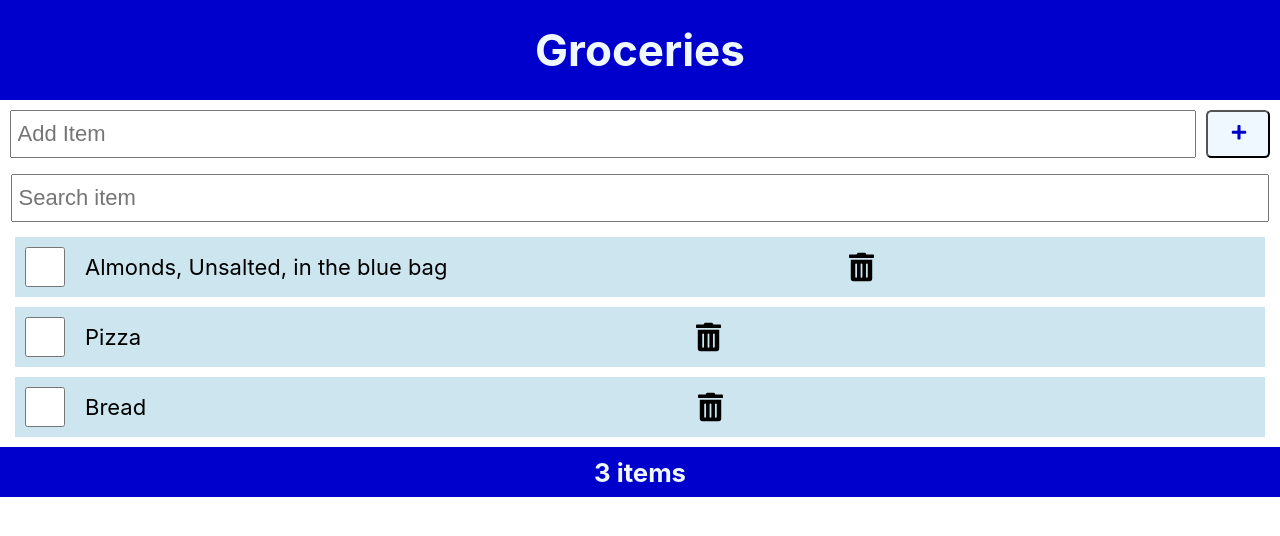
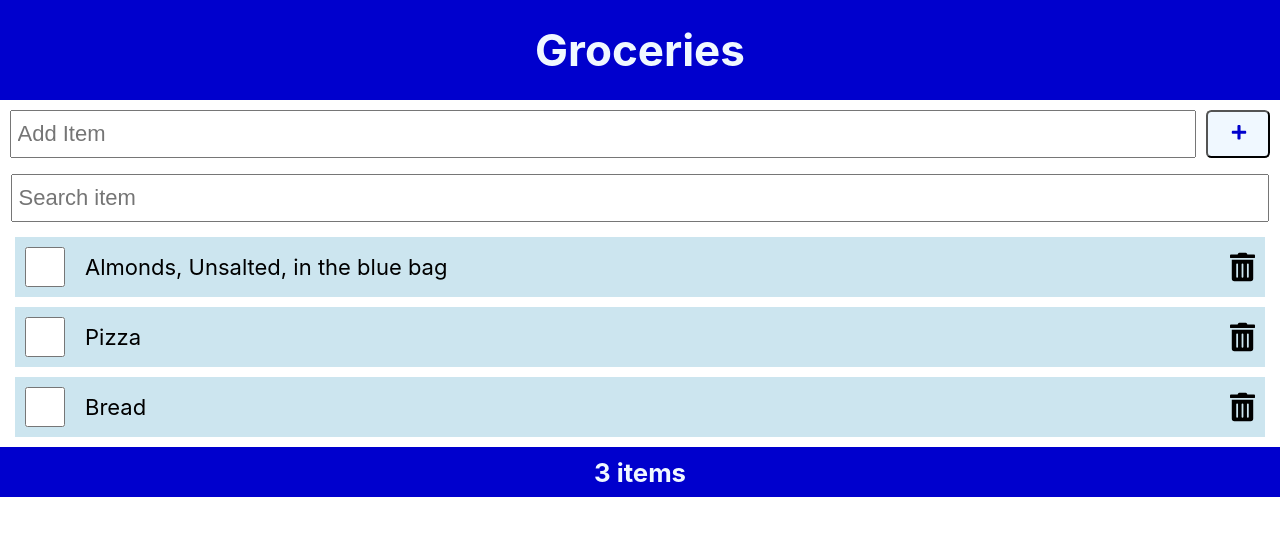
Before and after one commit to Ashwinv23/davegray_tut, a React (Create React App) app: page / in a window 1280 px wide. Shown: the top 536 px of the page. Built offline with nearby package versions, Linux system fonts and the light colour scheme; data requests are answered from the project's data file.

Commit message:
main content styling again

```diff
--- a/src/index.css
+++ b/src/index.css
@@ -66,10 +66,6 @@ main {
   width: 1250px;
 }
 
-.trash {
-  margin: 0 auto;
-}
-
 .item svg {
   height: 40px;
   width: 25px;
@@ -100,7 +96,7 @@ li {
 }
 
 .item > label {
-  margin-right: 20px;
+  flex-grow: 1;
 }
 
 /* AddItem CSS Starts */
```
